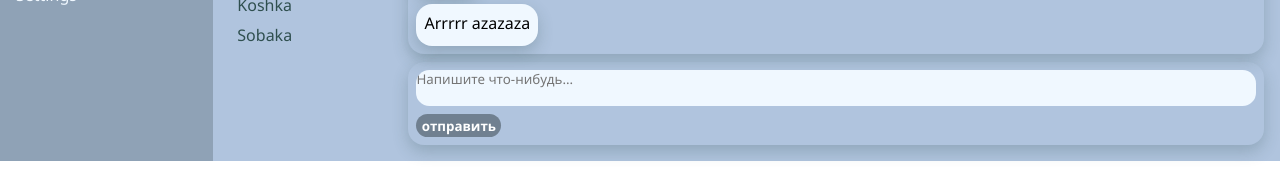
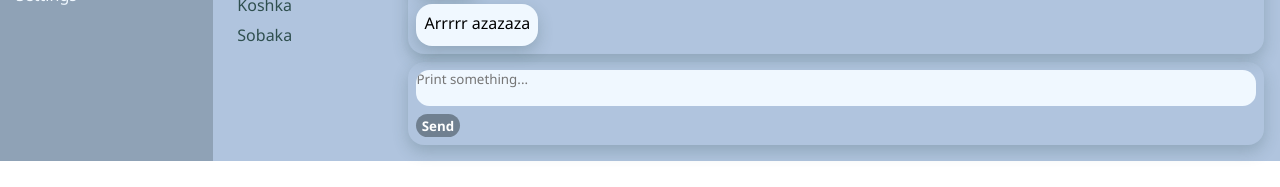
Before and after one commit to llly6a/z-social-network, a React (Create React App) app: page /dialogs in a window 1280 px wide. Shown: the part 165-352 px from the top of the page. Built offline with nearby package versions, Linux system fonts and the light colour scheme.

Commit message:
refactor

```diff
--- a/src/components/Dialogs/Dialogs.jsx
+++ b/src/components/Dialogs/Dialogs.jsx
@@ -1,24 +1,22 @@
-import React, { useRef } from 'react';
+import React from 'react';
 import s from './Dialogs.module.css';
 import Message from './Message/Message';
 import DialogItem from './DialogItem/DialogItem';
-import { addMessageActionCreator, updateNewMessageTextActionCreator } from '../../redux/state';
+import { addMessageCreator, updateNewMessageTextCreator } from '../../redux/state';
 
 const Dialogs = (props) => {
-    const textRef = useRef(null);
-
     let dialogsElements = props.state.dialogs
         .map(dialog => <DialogItem name={dialog.name} id={dialog.id} />)
 
     let messagesElements = props.state.messages
         .map(message => <Message message={message.message} />)
 
-    let addMessage = () => {
-        props.dispatch(addMessageActionCreator());
+    let onSendMessageClick = () => {
+        props.dispatch(addMessageCreator());
     }
 
-    let onMessageChange = () => {
-        props.dispatch(updateNewMessageTextActionCreator(textRef.current.value));
+    let onNewMessageChange = (e) => {
+        props.dispatch(updateNewMessageTextCreator(e.target.value));
     }
 
     return (
@@ -31,10 +29,10 @@ const Dialogs = (props) => {
             </div>
             <div></div>
             <div className={s.textarea}>
-                <textarea ref={textRef} onChange={onMessageChange}
+                <textarea onChange={onNewMessageChange}
                 value={props.state.newMessageText}
-                placeholder="Напишите что-нибудь..."/>
-                <button onClick={addMessage}>отправить</button>
+                placeholder="Print something..."/>
+                <button onClick={onSendMessageClick}>Send</button>
             </div>
         </div>
     )
--- a/src/components/Profile/MyPosts/MyPosts.jsx
+++ b/src/components/Profile/MyPosts/MyPosts.jsx
@@ -1,32 +1,30 @@
-import React, { useRef } from 'react';
-import { addPostActionCreator, updateNewPostTextActionCreator } from '../../../redux/state';
+import React from 'react';
+import { addPostCreator, updateNewPostTextCreator } from '../../../redux/state';
 import s from './MyPosts.module.css';
 import Post from './Post/Post';
 
 const MyPosts = (props) => {
-    const textRef = useRef(null);
-
     let postsElements = props.state.posts
         .map(post => <Post message={post.message} like={post.likes} />)
 
-    let addPost = () => {
-        props.dispatch(addPostActionCreator());
+    let onAddPostClick = () => {
+        props.dispatch(addPostCreator());
     }
 
-    let onPostChange = () => {
-        props.dispatch(updateNewPostTextActionCreator(textRef.current.value));
+    let onNewPostChange = (e) => {
+        props.dispatch(updateNewPostTextCreator(e.target.value));
     }
 
     return (
         <div>
             <h3>My posts</h3>
             <div>
-                <textarea ref={textRef} onChange={onPostChange}
+                <textarea onChange={onNewPostChange}
                 value={props.state.newPostText}
-                placeholder="Напишите что-нибудь..."/>
+                placeholder="Print something..."/>
             </div>
             <div>
-                <button onClick={addPost}>New Post</button>
+                <button onClick={onAddPostClick}>Add Post</button>
             </div>
             <div className={s.Posts}>
                 {postsElements}
--- a/src/redux/state.js
+++ b/src/redux/state.js
@@ -69,10 +69,10 @@ let store = {
     }
 }
 
-export const addPostActionCreator = () => ({type: ADD_POST});
-export const updateNewPostTextActionCreator = (value) =>
+export const addPostCreator = () => ({type: ADD_POST});
+export const updateNewPostTextCreator = (value) =>
 ({type: UPDATE_NEW_POST_TEXT, newText: value})
-export const addMessageActionCreator = () => ({type: ADD_MESSAGE})
-export const updateNewMessageTextActionCreator = (value) =>
+export const addMessageCreator = () => ({type: ADD_MESSAGE})
+export const updateNewMessageTextCreator = (value) =>
 ({type: UPDATE_NEW_MESSAGE_TEXT, newText: value})
 export default store;
```
